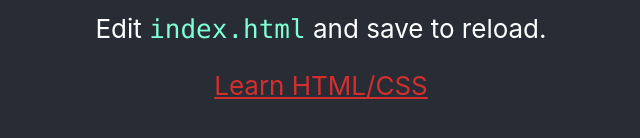
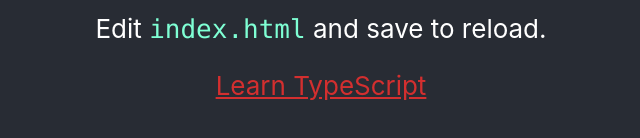
Before and after one commit to cunguyendev/typescript-base-app, a website built with Parcel: page src/index.html in a window 1280 px wide. Shown: the part 516-654 px from the top of the page, 319-959 px from the left. Built offline with nearby package versions, Linux system fonts and the light colour scheme.

Commit message:
Update the index page.

```diff
--- a/src/index.html
+++ b/src/index.html
@@ -12,8 +12,8 @@
       <header class="app-header">
         <img src="./assets/images/logo.svg" class="app-logo" alt="logo" />
         <p>Edit <code>index.html</code> and save to reload.</p>
-        <a class="app-link" href="https://css-tricks.com/where-do-you-learn-html-css-in-2019/" target="_blank">
-          Learn HTML/CSS
+        <a class="app-link" href="https://www.typescriptlang.org/docs/home.html" target="_blank">
+          Learn TypeScript
         </a>
       </header>
     </div>
```
